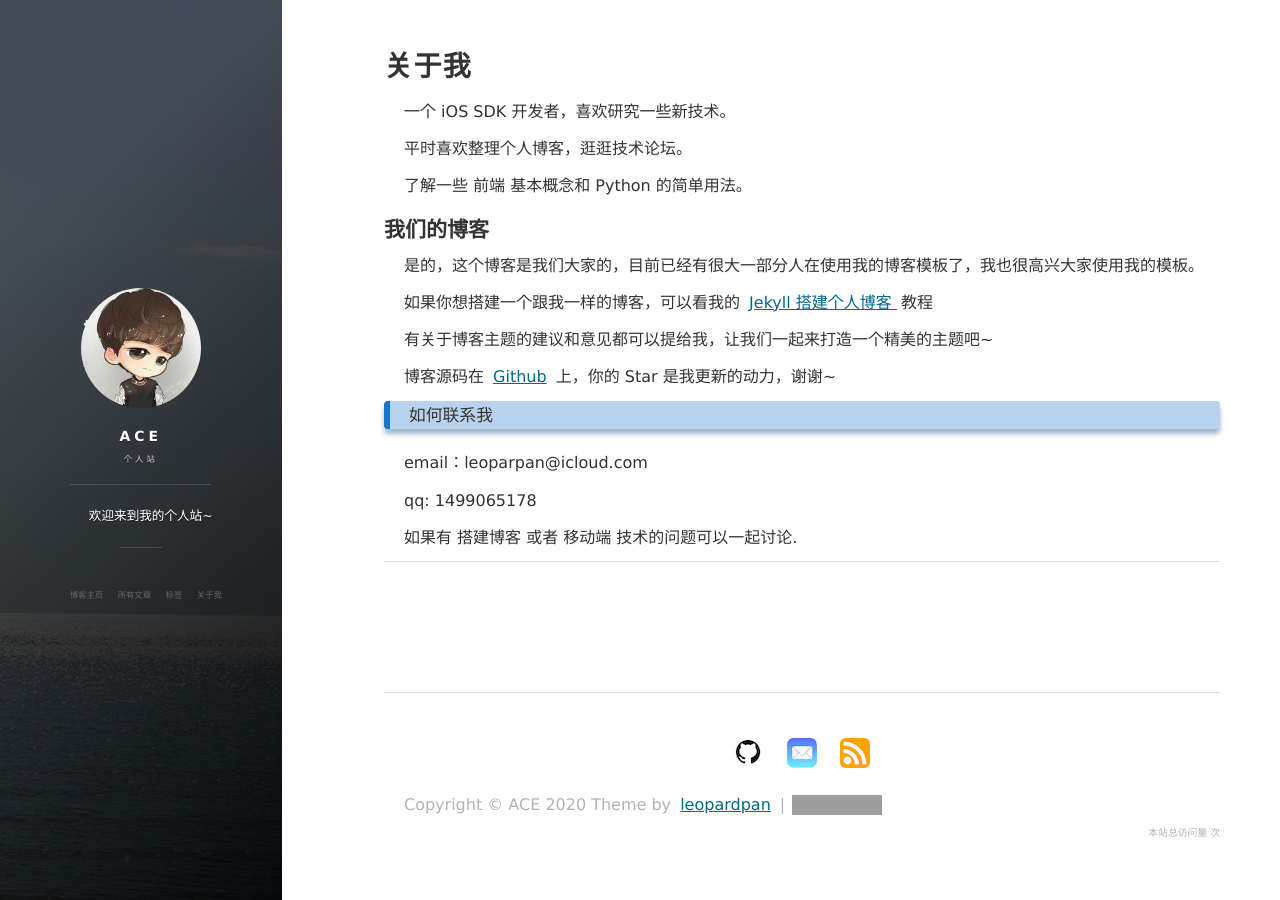
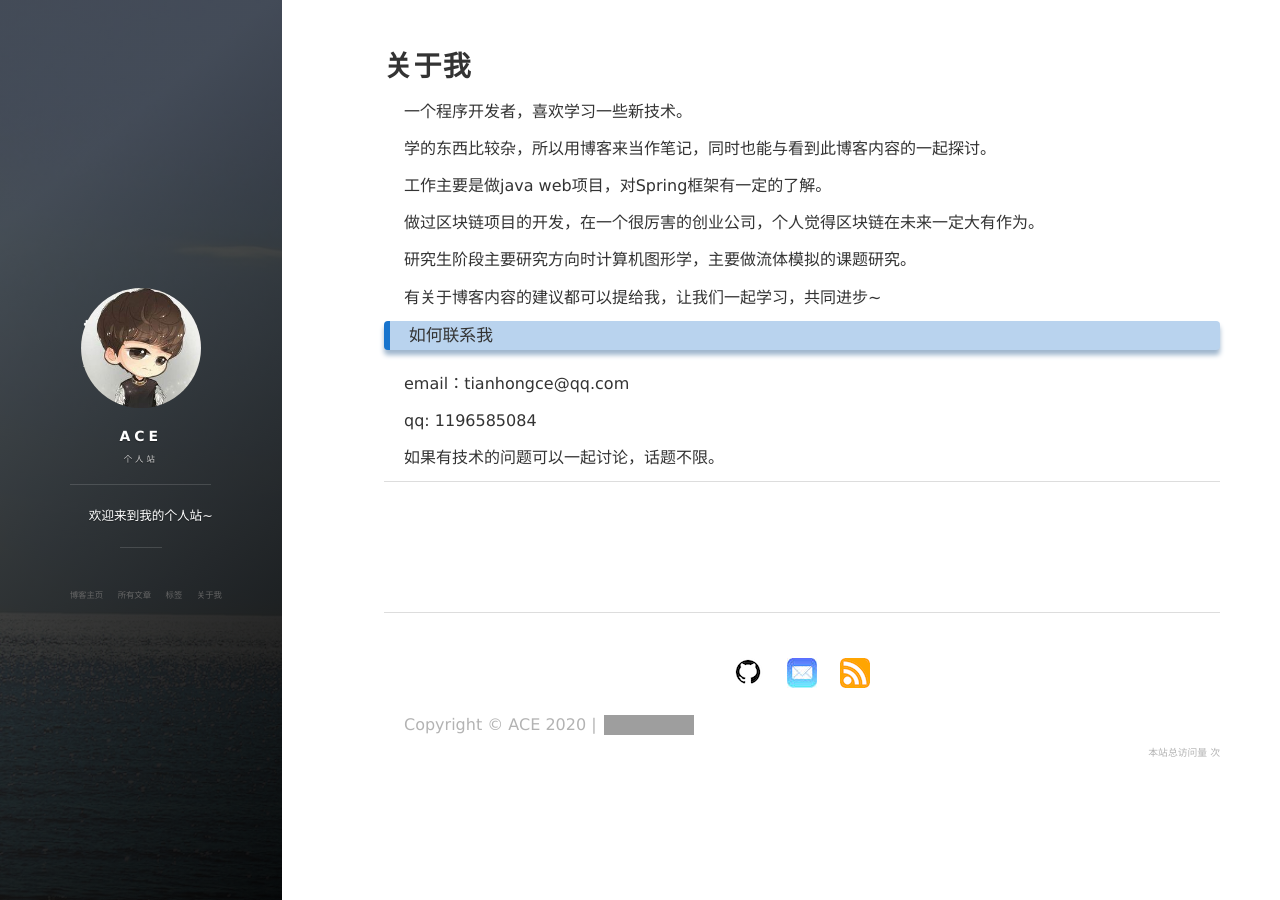
Before and after one commit to tianhongce/tianhongce.github.io, a Jekyll site: the page built from about.md, in a window 1280 px wide. Built offline with Jekyll 4.4.1, drawn with Linux system fonts in a browser that asks for light colours; nearby versions of some CDN libraries; comment, search, counter and statistics services are not loaded; grey boxes are pictures that could not be loaded.

Commit message:
修改博客源代码内容

```diff
--- a/_includes/footer.html
+++ b/_includes/footer.html
@@ -87,7 +87,7 @@
 
         <div class = "footer_div">
            <p class="copyright text-muted">
-            Copyright &copy; {{ site.title }} {{ site.time | date: '%Y' }} Theme by <a href="http://leopardpan.github.io/">leopardpan</a> |
+            Copyright &copy; {{ site.title }} {{ site.time | date: '%Y' }} |
             <iframe
                 style="margin-left: 2px; margin-bottom:-5px;"
                 frameborder="0" scrolling="0" width="91px" height="20px"
--- a/_includes/head.html
+++ b/_includes/head.html
@@ -5,7 +5,7 @@
 
   <title>{% if page.title %}{{ page.title | escape }}{% else %}{{ site.title | escape }}{% endif %}</title>
   <meta name="description" content="{% if page.excerpt %}{{ page.excerpt | strip_html | strip_newlines | truncate: 160 }}{% else %}{{ site.description }}{% endif %}">
-  <meta name="author" content="leopardpan">
+  <meta name="author" content="tianhongce">
 
   <meta name="twitter:card" content="summary">
   <meta name="twitter:title" content="{% if page.title %}{{ page.title | escape }}{% else %}{{ site.title | escape }}{% endif %}">
--- a/_includes/new-old.html
+++ b/_includes/new-old.html
@@ -1,7 +1,9 @@
 <section>
 
             <div class="content-play">
-              <p><a href="javascript:void(0)" onclick="dashangToggle()" class="dashang" title="打赏，支持一下">打赏一个呗</a></p>
+              <!--打赏按钮
+                <p><a href="javascript:void(0)" onclick="dashangToggle()" class="dashang" title="打赏，支持一下">打赏一个呗</a></p>
+                -->
               <div class="hide_box-play"></div>
               <div class="shang_box-play">
                 <a class="shang_close-play" href="javascript:void(0)" onclick="dashangToggle()" title="关闭"><img src="/images/payimg/close.jpg" alt="取消" /></a>
--- a/about.md
+++ b/about.md
@@ -3,33 +3,24 @@ layout: page
 title: 关于我
 ---
 
-一个 iOS SDK 开发者，喜欢研究一些新技术。
+一个程序开发者，喜欢学习一些新技术。
 <p>
-平时喜欢整理个人博客，逛逛技术论坛。
+学的东西比较杂，所以用博客来当作笔记，同时也能与看到此博客内容的一起探讨。
+
 <p>
-了解一些 前端 基本概念和 Python 的简单用法。
+工作主要是做java web项目，对Spring框架有一定的了解。
+<p>
+做过区块链项目的开发，在一个很厉害的创业公司，个人觉得区块链在未来一定大有作为。
+<p>
+研究生阶段主要研究方向时计算机图形学，主要做流体模拟的课题研究。
+<p>
+
+
 
 <p>
 
-<h2> 我们的博客 </h2>
+有关于博客内容的建议都可以提给我，让我们一起学习，共同进步~
 
-<p>
-
-是的，这个博客是我们大家的，目前已经有很大一部分人在使用我的博客模板了，我也很高兴大家使用我的模板。
-
-<p>
-
-如果你想搭建一个跟我一样的博客，可以看我的
-<a href="/2016/10/jekyll_tutorials1/"> Jekyll 搭建个人博客 </a>
-教程
-
-<p>
-
-有关于博客主题的建议和意见都可以提给我，让我们一起来打造一个精美的主题吧~
-
-<p>
-
-博客源码在 <a target="_blank" href='https://github.com/leopardpan/leopardpan.github.io/'>Github</a> 上，你的 Star 是我更新的动力，谢谢~
 
 <p>
 
@@ -41,11 +32,11 @@ title: 关于我
 <h3> 如何联系我 </h3>
 
 <p>
-email：leoparpan@icloud.com
+email：tianhongce@qq.com
 <p>
-qq: 1499065178
+qq: 1196585084
 <p>
-如果有 搭建博客 或者 移动端 技术的问题可以一起讨论.
+如果有技术的问题可以一起讨论，话题不限。
 <p>
 
 
```
Also changed, not shown: _posts/2020-05-27-FirstBlog.md (+1 -1 lines), Gemfile.lock, README.md.
